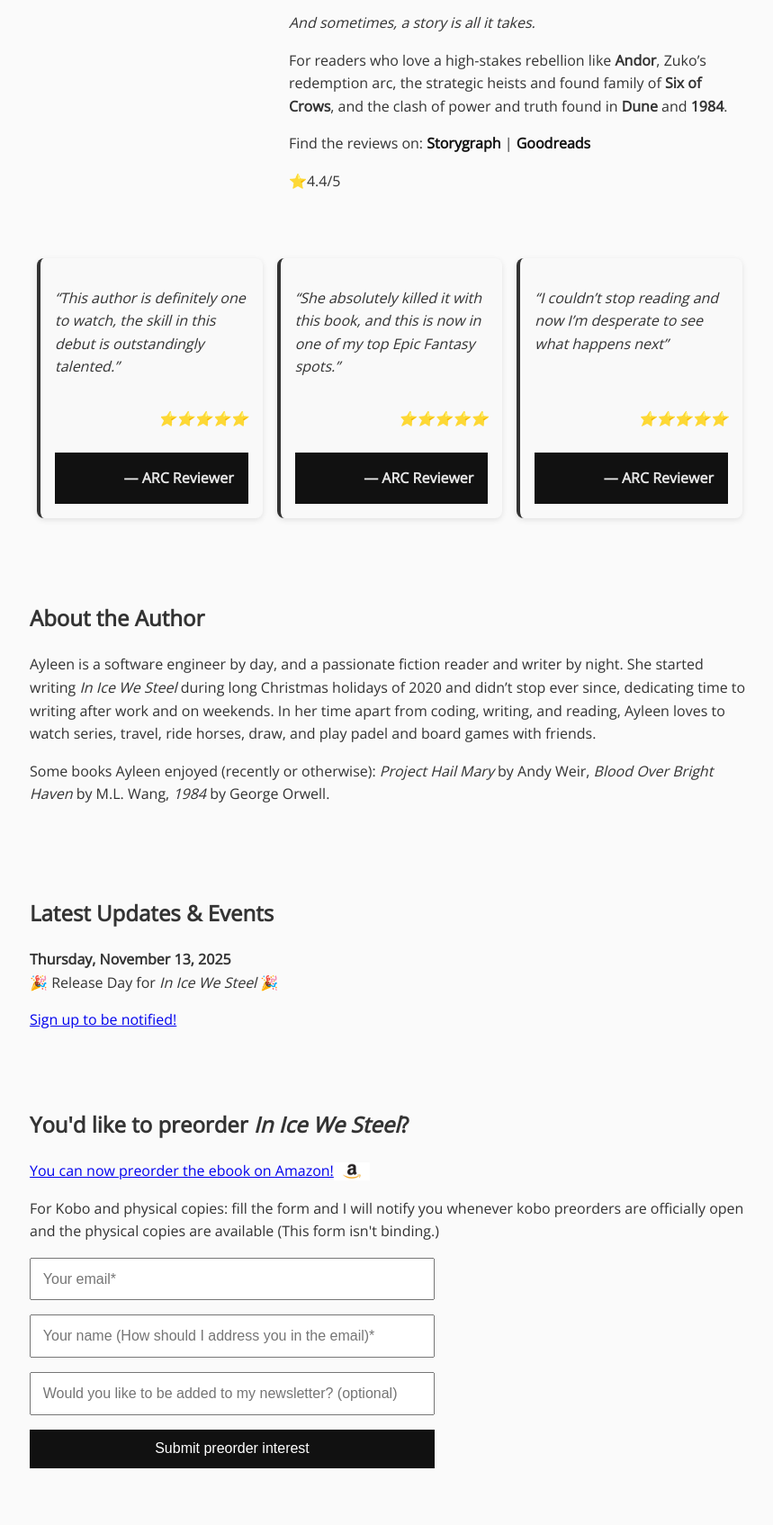
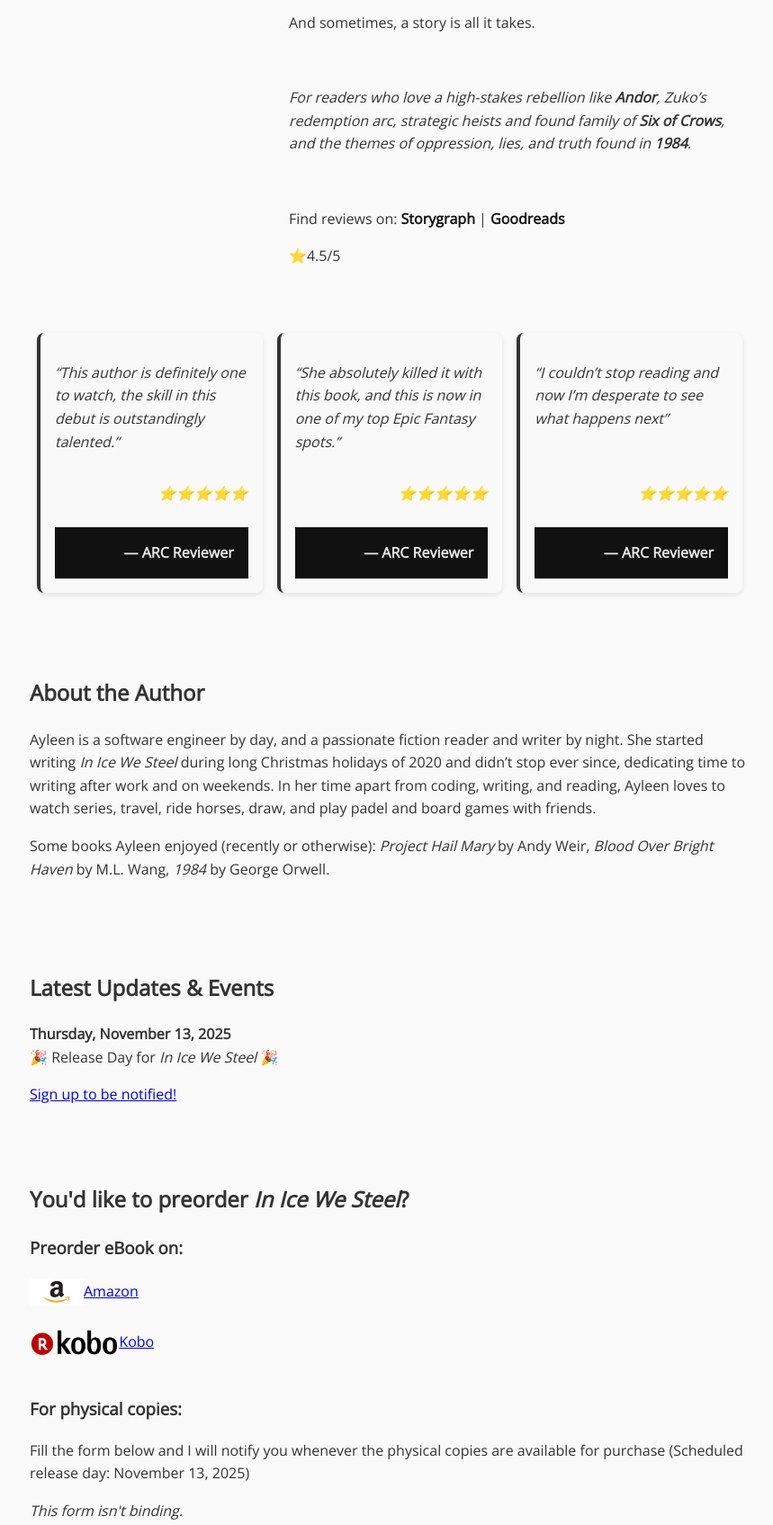
Before and after one commit to ayleen-codes/author-website, a plain HTML site: page index.html in a window 1280 px wide. Shown: the part 771-2466 px from the top of the page at 90% size, without its empty margins (207-1066 px from the left). Drawn offline with nearby package versions, Linux system fonts and the light colour scheme.

Commit message:
Add kobo preorder link

```diff
--- a/index.html
+++ b/index.html
@@ -49,20 +49,20 @@
         <p>
           But for Kerti Island to rise, they need more than hope. More than a plan. More than a spark. Above all—they need the right story.
         </p>
-        <p><em>And sometimes, a story is all it takes.</em></p>
-
-        <p>
+        <p>And sometimes, a story is all it takes.</p>
+        <br>
+        <p><em>
           For readers who love a high-stakes rebellion like <strong>Andor</strong>,
-          Zuko’s redemption arc, the strategic heists and found family of
-          <strong>Six of Crows</strong>, and the clash of power and truth found in
-          <strong>Dune</strong> and <strong>1984</strong>.
+          Zuko’s redemption arc, strategic heists and found family of
+          <strong>Six of Crows</strong>, and the themes of oppression, lies, and truth found in <strong>1984</strong>.
+        </em>
         </p>
-
+        <br>
         <p class="links">
-          Find the reviews on:
+          Find reviews on:
           <a href="https://app.thestorygraph.com/books/996e808c-fe15-4283-9f7b-2a83249d6831?redirect=true">Storygraph</a> | <a href="https://www.goodreads.com/book/show/242481517-in-ice-we-steel">Goodreads</a>
         </p>
-        <p>⭐4.4/5</p>
+        <p>⭐4.5/5</p>
       </div>
     </div>
     <div class="testimonials">
@@ -108,13 +108,27 @@
 
   <section id="preorder">
     <h2>You'd like to preorder <em>In Ice We Steel</em>?</h2>
-    <div class="aligned">
-      <a href="https://www.amazon.com/dp/B0FVX3DPPV/ref=sr_1_1?crid=21J11RMONJACV&dib=eyJ2IjoiMSJ9.smzEQuVgKyFAgOs1c_KuGw.rYONXgJY6mXD_16FJtdDLXo_Bsx3qDOBNqEf35z1RXM&dib_tag=se&keywords=in+ice+we+steel&qid=1760352802&s=digital-text&sprefix=in+ice+we+steel%2Cdigital-text%2C225&sr=1-1" target="_blank">
-      You can now preorder the ebook on Amazon!</a>
-      <img src="amazon.jpg" height="20px" alt="amazon logo"></div>
+    <div>
+      <h3>Preorder eBook on:</h3>
+
+      <div class="aligned">
+        <img src="amazon.jpg" height="30px" alt="amazon logo">
+        <a href="https://www.amazon.com/dp/B0FVX3DPPV/ref=sr_1_1?crid=21J11RMONJACV&dib=eyJ2IjoiMSJ9.smzEQuVgKyFAgOs1c_KuGw.rYONXgJY6mXD_16FJtdDLXo_Bsx3qDOBNqEf35z1RXM&dib_tag=se&keywords=in+ice+we+steel&qid=1760352802&s=digital-text&sprefix=in+ice+we+steel%2Cdigital-text%2C225&sr=1-1" target="_blank">
+        Amazon</a>
+      </div>
+      <br>
+      <div class="aligned">
+        <img src="kobo.png" height="30px" alt="kobo logo">
+        <a href="https://www.kobo.com/us/en/ebook/in-ice-we-steel" target="_blank">Kobo</a>
+      </div>
+    </div>
+    <br>
+    <h3>For physical copies:</h3>
+
     <p>
-      For Kobo and physical copies: fill the form and I will notify you whenever kobo preorders are officially open and the physical copies are available (This form isn't binding.)
+      Fill the form below and I will notify you whenever the physical copies are available for purchase (Scheduled release day: November 13, 2025)
     </p>
+    <p><em>This form isn't binding.</em></p>
 
     <form id="preorderForm">
         <input type="email" name="entry.1700961862" placeholder="Your email*" required>
```
Also changed, not shown: kobo.png (added).
